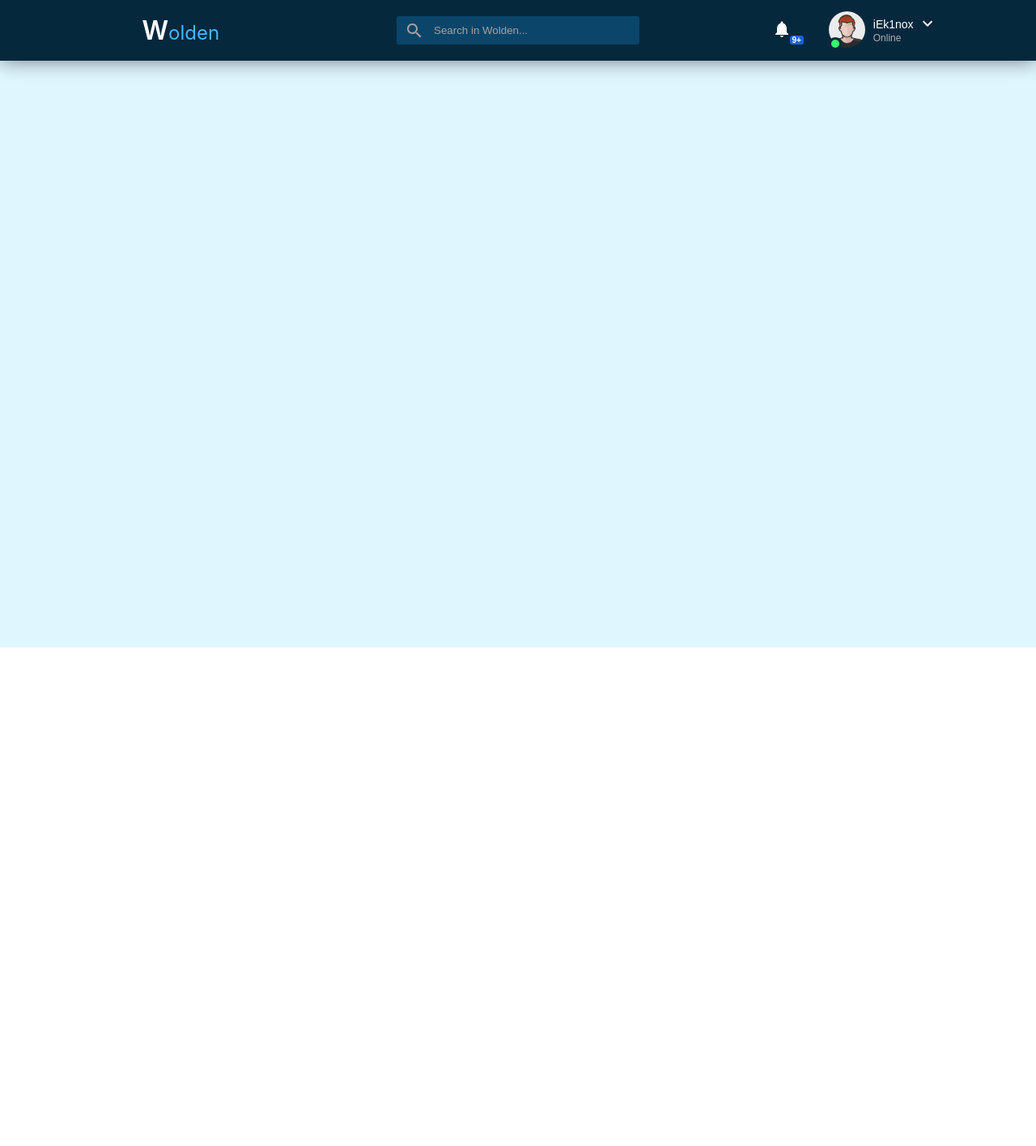
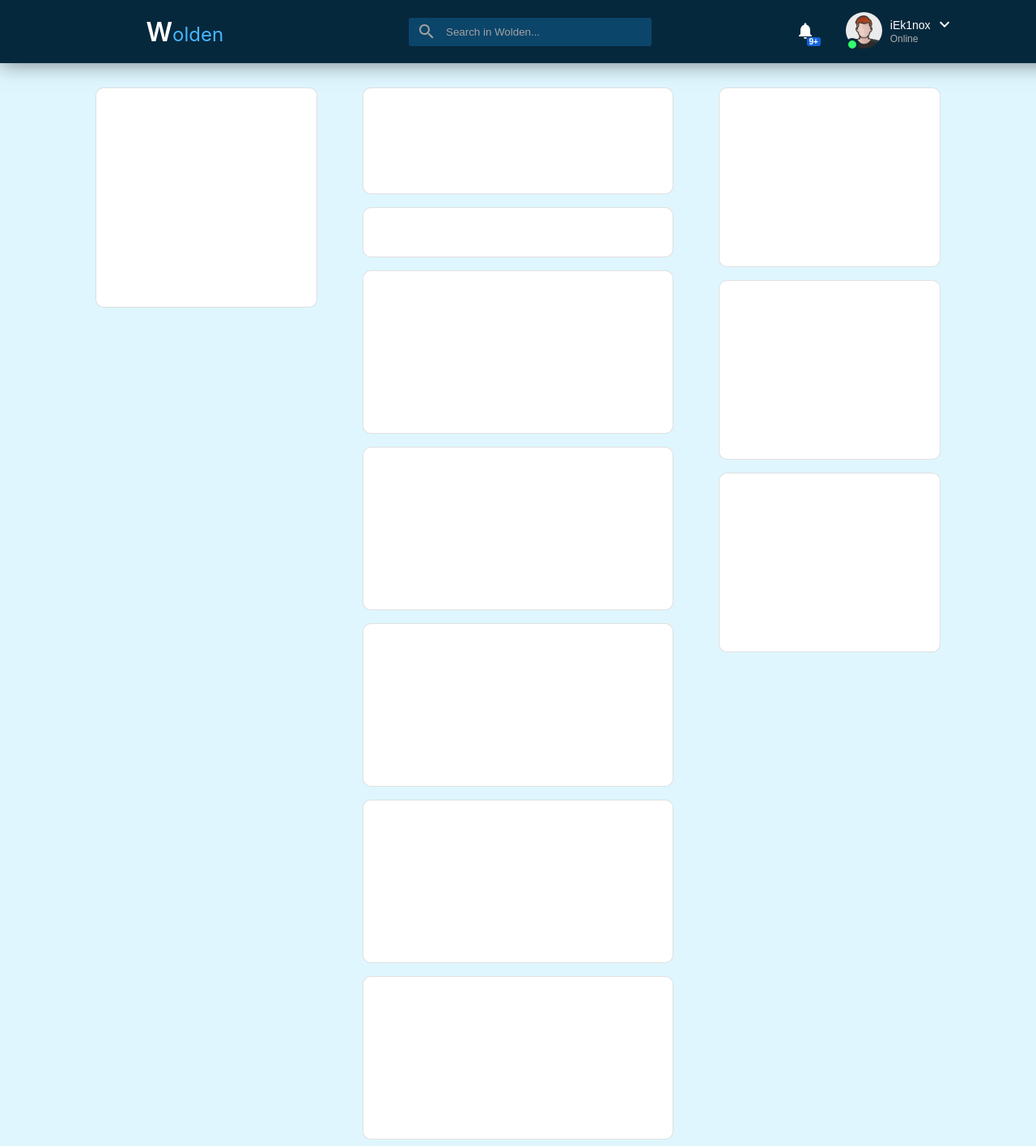
Before and after one commit to andresvpineros/wolden, a React (Create React App) app: page / in a window 1280 px wide. Shown: the whole page at 81% size. Before the commit the page ends 800 px from the top, so only its background shows below. Built offline with nearby package versions, Linux system fonts and the light colour scheme.

Commit message:
Home and Navbar update

```diff
--- a/src/assets/css/index.css
+++ b/src/assets/css/index.css
@@ -6,6 +6,5 @@ body {
 }
 
 .App {
-  height: 100vh;
   background-color: #DFF6FF;
 }
--- a/src/assets/scss/_breakpoints.scss
+++ b/src/assets/scss/_breakpoints.scss
@@ -9,10 +9,10 @@ $breakpoints: (
     max-width: 900px,
   ),
   "sm-down": (
-    max-width: 650px,
+    max-width: 580px,
   ),
   "xs-down": (
-    max-width: 500px,
+    max-width: 900px,
   ),
   "xl-up": (
     min-width: 1500px,
--- a/src/components/Buttons/NotificationMenu/NotificationMenu.module.scss
+++ b/src/components/Buttons/NotificationMenu/NotificationMenu.module.scss
@@ -8,7 +8,7 @@
         background-color: transparent;
         cursor: pointer;
         outline: none;
-        width: 48px;
+        width: 40px;
         padding: 5px 8px;
         border-radius: 10px;
         margin-right: 20px;
--- a/src/components/Navbar/Navbar.module.scss
+++ b/src/components/Navbar/Navbar.module.scss
@@ -1,14 +1,37 @@
 @import "../../assets/scss/main.scss";
 
 .navbar {
-  position: sticky;
+  position: fixed;
   display: flex;
-  height: 75px;
-  padding: 0 15px;
-  background-color: #06283D;
+  overflow: hidden;
+  padding: 10px 15px;
+  background-color: rgba(6, 40, 61, 1);
   box-shadow: 0px 0px 25px rgba(0, 0, 0, 0.5);
   align-items: center;
   text-align: center;
+  width: 100%;
+  top: 0;
+  transition: 0.4s;
+  z-index: 99;
+
+  &__active {
+    position: fixed;
+    display: flex;
+    overflow: hidden;
+    background-color: rgba(6, 40, 61, 0.9) !important;
+    box-shadow: 0px 0px 25px rgba(0, 0, 0, 0.5);
+    align-items: center;
+    text-align: center;
+    width: 100%;
+    top: 0;
+    transition: 0.4s;
+    z-index: 99;
+    padding: 5px 15px !important;
+  }
+
+  @include theme-breakpoint('xs-down'){
+    padding: 5px 15px !important;
+  }
 
   &__searchbar {
     display: flex;
@@ -45,6 +68,7 @@
     color: #47B5FF;
     font-size: 24px;
     text-decoration: none;
+
     &__first-letter {
       color: #fff;
       font-size: 32px;
@@ -71,3 +95,7 @@
     flex: 4;
   }
 }
+
+.navbar.active {
+  padding: 5px 15px !important;
+}
--- a/src/components/Navbar/index.js
+++ b/src/components/Navbar/index.js
@@ -1,4 +1,4 @@
-import React from 'react'
+import React, { useState } from 'react'
 
 import styles from './Navbar.module.scss';
 
@@ -10,12 +10,22 @@ import {
 import UserMenu from '../UserMenu';
 import NotificationsMenu from '../Buttons/NotificationMenu';
 
-// Icons
-import { Notifications } from '@mui/icons-material';
+export default function Navbar() {
 
-export default function Navbar() {
+  const [navbar, setNavbar] = useState(false);
+
+  const scrollNavbar = () => {
+    if(window.scrollY >= 80) {
+      setNavbar(true);
+    } else {
+      setNavbar(false);
+    }
+  }
+
+  window.addEventListener('scroll', scrollNavbar);
+
   return (
-      <nav className={styles.navbar}>
+      <nav className={navbar ? styles['navbar__active'] : styles.navbar}>
         <div className={styles['navbar__navbar-left']}>
           <a className={styles['navbar__logo']} href="/" alt="Logo"><span className={styles['navbar__logo__first-letter']}>W</span>olden</a>
         </div>
--- a/src/pages/home/Home.module.scss
+++ b/src/pages/home/Home.module.scss
@@ -1,109 +1,21 @@
 @import "../../assets/scss/main.scss";
 
 .home {
-  &__hero-section {
-    &__container {
-      padding: 0 5rem;
-      @include theme-breakpoint("sm-down") {
-        padding: 0 0.5rem;
-      }
-      figure {
-        img {
-          width: 100%;
-        }
-      }
-    }
+  display: flex;
+  padding-top: 100px;
+  align-items: center;
+  justify-content: center;
+  text-align: center;
 
-    &__left-layout {
-      backdrop-filter: saturate(100%) blur(2px);
-      padding: 2rem;
-      background-color: rgba(255, 255, 255, 0.7);
-      border-radius: 25px;
-
-      opacity: 0;
-      transition: all 2s;
-      margin-bottom: 20em;
-      -webkit-transition: all 2s;
-
-      &--is-loaded {
-        opacity: 1;
-        margin-bottom: 0;
-      }
-
-      &__subtitle {
-        text-transform: uppercase;
-        font-size: 1rem;
-        color: #000;
-      }
-
-      &__title {
-        margin-bottom: 0.5 rem;
-        text-transform: capitalize;
-        font-size: 4rem;
-        @include theme-breakpoint("sm-down") {
-          margin-bottom: 1rem;
-          font-size: $mobile-title-size;
-        }
-      }
-
-      &__pagraph {
-        margin-bottom: 0.5 rem;
-        text-transform: capitalize;
-        font-size: 1.8rem;
-        color: #000;
-        @include theme-breakpoint("sm-down") {
-          font-size: $mobile-text-size;
-        }
-      }
-      &__button {
-        margin: 2rem;
-        @include theme-breakpoint("sm-down") {
-          margin: 1rem;
-        }
-      }
-    }
+  &__left-section {
+    flex: 3;
   }
 
-  &__second-section {
-    &__container {
-      padding: 5rem 5rem;
-      figure {
-        img {
-          width: 100%;
-        }
-      }
-    }
+  &__center-section {
+    flex: 4;
+  }
 
-    &__right-layout {
-      display: flex;
-      align-items: center;
-      &__subtitle {
-        text-transform: uppercase;
-        font-size: 1rem;
-      }
-
-      &__title {
-        margin-bottom: 0.5 rem;
-        text-transform: capitalize;
-        font-size: 4rem;
-      }
-
-      &__pagraph {
-        margin-bottom: 0.5 rem;
-        text-transform: capitalize;
-        font-size: 1.8rem;
-      }
-      &__button {
-        margin: 0.5rem 0;
-      }
-    }
+  &__right-section {
+    flex: 3;
   }
 }
-
-.block-image-section {
-  margin: 2rem 0;
-}
-
-.hover-image-section {
-  margin: 2rem;
-}
--- a/src/pages/home/index.js
+++ b/src/pages/home/index.js
@@ -1,10 +1,183 @@
 
 import React from 'react'
-import Navbar from '../../components/Navbar'
+
+import styles from './Home.module.scss'
+
+import {
+  Grid,
+  Paper,
+  Box
+} from '@mui/material'
+import { createTheme, ThemeProvider, styled } from '@mui/material/styles';
+
+const Item = styled(Paper)(({ theme }) => ({
+  ...theme.typography.body2,
+  textAlign: 'center',
+  color: theme.palette.text.secondary,
+  height: 60,
+  lineHeight: '60px',
+}));
 
 export default function Home() {
   return (
-    <div>
+    <div className={styles.home}>
+      <Grid container spacing={5} justifyContent="center">
+        <Grid item lg={3} md={3} sm={2} xs={2}>
+          <section className={styles['home__left-section']}>
+          <Box
+            sx={{
+              display: 'flex',
+              '& > :not(style)': {
+                m: 1,
+                width: '100%',
+                height: 270,
+                borderRadius: '10px'
+              },
+            }}
+          >
+            <Paper variant="outlined" />
+          </Box>
+          </section>
+        </Grid>
+        <Grid item lg={4} md={4} sm={8} xs={8}>
+          <section className={styles['home__center-section']}>
+            <Box
+              sx={{
+                display: 'flex',
+                '& > :not(style)': {
+                  m: 1,
+                  width: '100%',
+                  height: 130,
+                  borderRadius: '10px'
+                },
+              }}
+            >
+              <Paper variant="outlined" />
+            </Box>
+            <Box
+              sx={{
+                display: 'flex',
+                '& > :not(style)': {
+                  m: 1,
+                  width: '100%',
+                  height: 60,
+                  borderRadius: '10px'
+                },
+              }}
+            >
+              <Paper variant="outlined" />
+            </Box>
+            <Box
+              sx={{
+                display: 'flex',
+                '& > :not(style)': {
+                  m: 1,
+                  width: '100%',
+                  height: 200,
+                  borderRadius: '10px'
+                },
+              }}
+            >
+              <Paper variant="outlined" />
+            </Box>
+            <Box
+              sx={{
+                display: 'flex',
+                '& > :not(style)': {
+                  m: 1,
+                  width: '100%',
+                  height: 200,
+                  borderRadius: '10px'
+                },
+              }}
+            >
+              <Paper variant="outlined" />
+            </Box>
+            <Box
+              sx={{
+                display: 'flex',
+                '& > :not(style)': {
+                  m: 1,
+                  width: '100%',
+                  height: 200,
+                  borderRadius: '10px'
+                },
+              }}
+            >
+              <Paper variant="outlined" />
+            </Box>
+            <Box
+              sx={{
+                display: 'flex',
+                '& > :not(style)': {
+                  m: 1,
+                  width: '100%',
+                  height: 200,
+                  borderRadius: '10px'
+                },
+              }}
+            >
+              <Paper variant="outlined" />
+            </Box>
+            <Box
+              sx={{
+                display: 'flex',
+                '& > :not(style)': {
+                  m: 1,
+                  width: '100%',
+                  height: 200,
+                  borderRadius: '10px'
+                },
+              }}
+            >
+              <Paper variant="outlined" />
+            </Box>
+          </section>
+        </Grid>
+        <Grid item xs={3}>
+          <section className={styles['home__right-section']}>
+            <Box
+              sx={{
+                display: 'flex',
+                '& > :not(style)': {
+                  m: 1,
+                  width: '100%',
+                  height: 220,
+                  borderRadius: '10px'
+                },
+              }}
+            >
+              <Paper variant="outlined" />
+            </Box>
+            <Box
+              sx={{
+                display: 'flex',
+                '& > :not(style)': {
+                  m: 1,
+                  width: '100%',
+                  height: 220,
+                  borderRadius: '10px'
+                },
+              }}
+            >
+              <Paper variant="outlined" />
+            </Box>
+            <Box
+              sx={{
+                display: 'flex',
+                '& > :not(style)': {
+                  m: 1,
+                  width: '100%',
+                  height: 220,
+                  borderRadius: '10px'
+                },
+              }}
+            >
+              <Paper variant="outlined" />
+            </Box>
+          </section>
+        </Grid>
+      </Grid>
     </div>
   )
 }
```
